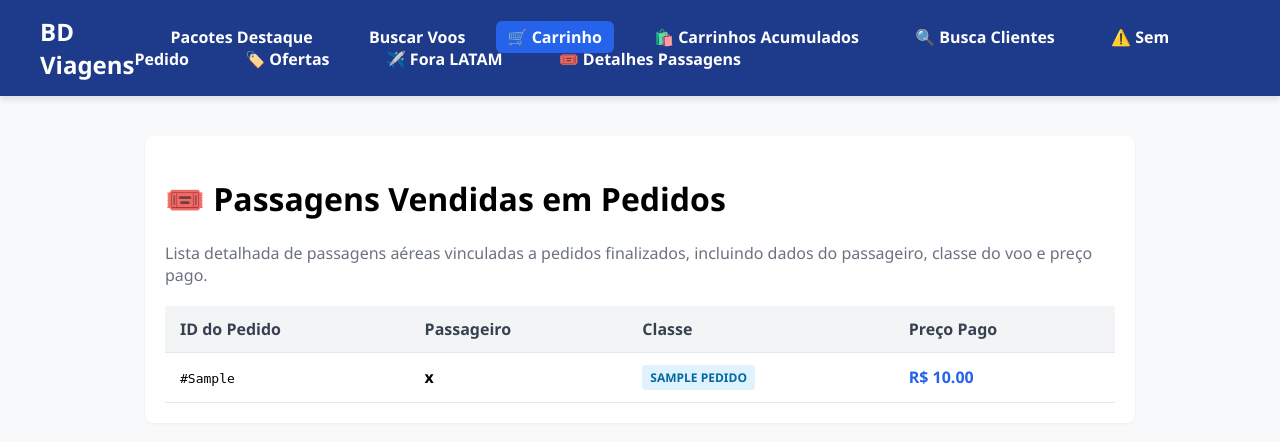
After one commit to DerickSchereder/Projeto-Final-Banco-de-dados, a Flask app: page /detalhes-passagens in a window 1280 px wide. The commit adds this page. Shown: the top 442 px of the page. Run offline with Flask 3, Linux system fonts and the light colour scheme; a database or web service that is not in the repository returns one stand-in record (values such as "Sample title"); some libraries are stand-ins or nearby versions.

Commit message:
consulta 11

```diff
--- a/app.py
+++ b/app.py
@@ -295,6 +295,30 @@ def passageiros_nao_latam():
     # Renderiza o template passando as informações do banco de dados
     return render_template('passageiros_nao_latam.html', lista_passageiros=resultados)
 
+# ----------------- ROTA: DETALHES DAS PASSAGENS COMPRADAS -----------------
+@app.route('/detalhes-passagens')
+def detalhes_passagens():
+    conn = obter_conexao()
+    cursor = conn.cursor()
+
+    # Executa exatamente a sua consulta SQL combinando Pedido, Carrinho, Passagem e Passageiro
+    cursor.execute("""
+        SELECT id_pedido, nome_passageiro, nome_classe, preco
+        FROM Pedido
+        NATURAL JOIN Carrinho
+        NATURAL JOIN Item_Viagem
+        NATURAL JOIN Passagem_Voo
+        NATURAL JOIN Passageiro
+        JOIN Classe_Voo USING (id_classe);
+    """)
+    resultados = cursor.fetchall()
+
+    cursor.close()
+    conn.close()
+
+    # Renderiza o template passando as informações coletadas do banco
+    return render_template('detalhes_passagens.html', lista_passagens=resultados)
+
 if __name__ == '__main__':
     modo_debug = os.getenv("FLASK_DEBUG") == "True"
     app.run(debug=modo_debug)
--- /dev/null
+++ b/static/css/detalhes_passagens.css
@@ -0,0 +1,45 @@
+.relatorio-container {
+    max-width: 950px;
+    margin: 30px auto;
+    padding: 20px;
+    background: white;
+    border-radius: 8px;
+    box-shadow: 0 1px 3px rgba(0,0,0,0.05);
+}
+
+.tabela-relatorio {
+    width: 100%;
+    border-collapse: collapse;
+    margin-top: 20px;
+}
+
+.tabela-relatorio th, .tabela-relatorio td {
+    padding: 12px 15px;
+    text-align: left;
+    border-bottom: 1px solid #e5e7eb;
+}
+
+.tabela-relatorio th {
+    background-color: #f3f4f6;
+    color: #374151;
+    font-weight: bold;
+}
+
+.tabela-relatorio tr:hover {
+    background-color: #f9fafb;
+}
+
+.classe-badge {
+    display: inline-block;
+    padding: 4px 8px;
+    border-radius: 4px;
+    font-size: 12px;
+    font-weight: bold;
+    text-transform: uppercase;
+}
+
+/* Estilos adicionais caso queiram colorir por tipo de classe no futuro */
+.classe-default {
+    background-color: #e0f2fe;
+    color: #0369a1;
+}
--- a/templates/base.html
+++ b/templates/base.html
@@ -20,6 +20,7 @@
             <a href="/carrinho-sem-pedido">⚠️ Sem Pedido</a>
             <a href="/detalhes-pacotes">🏷️ Ofertas</a>
             <a href="/passageiros-nao-latam">✈️ Fora LATAM</a>
+            <a href="/detalhes-passagens">🎟️ Detalhes Passagens</a>
         </div>
     </nav>
 
--- /dev/null
+++ b/templates/detalhes_passagens.html
@@ -0,0 +1,52 @@
+<!-- exibir os detalhes das passagens aéreas compradas em pedidos,
+-- contendo o nome do passageiro, a classe do voo e o preço pago.
+SELECT id_pedido, nome_passageiro, nome_classe, preco
+FROM Pedido
+NATURAL JOIN Carrinho
+NATURAL JOIN Item_Viagem
+NATURAL JOIN Passagem_Voo
+NATURAL JOIN Passageiro
+JOIN Classe_Voo USING (id_classe);
+select * from pedido-->
+
+{% extends 'base.html' %}
+
+{% block title %}Detalhes das Passagens Compradas{% endblock %}
+
+{% block extra_css %}
+<link rel="stylesheet" href="{{ url_for('static', filename='css/detalhes_passagens.css') }}">
+{% endblock %}
+
+{% block content %}
+<div class="relatorio-container">
+    <h1>🎟️ Passagens Vendidas em Pedidos</h1>
+    <p style="color: #6b7280;">Lista detalhada de passagens aéreas vinculadas a pedidos finalizados, incluindo dados do passageiro, classe do voo e preço pago.</p>
+
+    <table class="tabela-relatorio">
+        <thead>
+            <tr>
+                <th>ID do Pedido</th>
+                <th>Passageiro</th>
+                <th>Classe</th>
+                <th>Preço Pago</th>
+            </tr>
+        </thead>
+        <tbody>
+            {% for passagem in lista_passagens %}
+            <tr>
+                <td><code>#{{ passagem[0] }}</code></td>
+                <td><strong>{{ passagem[1] }}</strong></td>
+                <td><span class="classe-badge classe-default">{{ passagem[2] }}</span></td>
+                <td style="color: #2563eb; font-weight: bold;">R$ {{ "%.2f"|format(passagem[3]) }}</td>
+            </tr>
+            {% else %}
+            <tr>
+                <td colspan="4" style="text-align: center; color: #6b7280; padding: 25px;">
+                    Nenhuma passagem comprada em pedidos foi encontrada no momento.
+                </td>
+            </tr>
+            {% endfor %}
+        </tbody>
+    </table>
+</div>
+{% endblock %}
```
